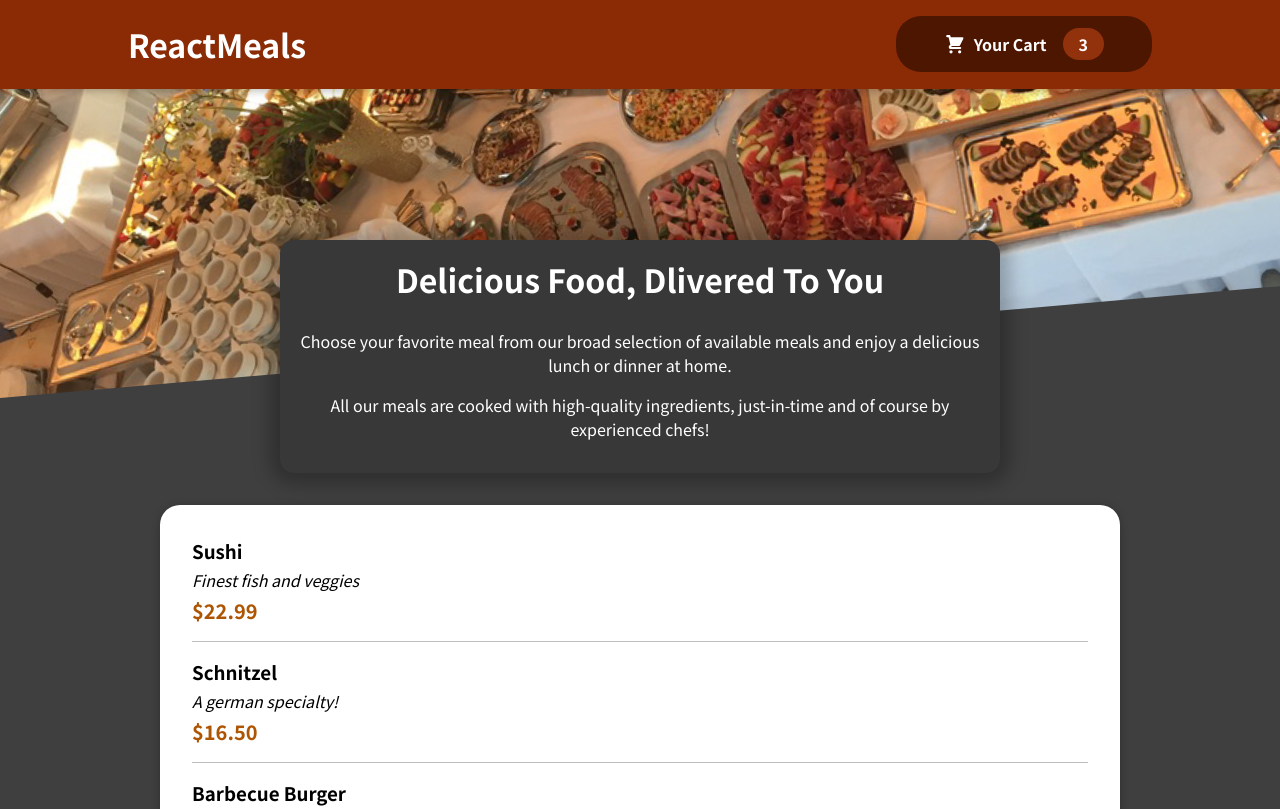
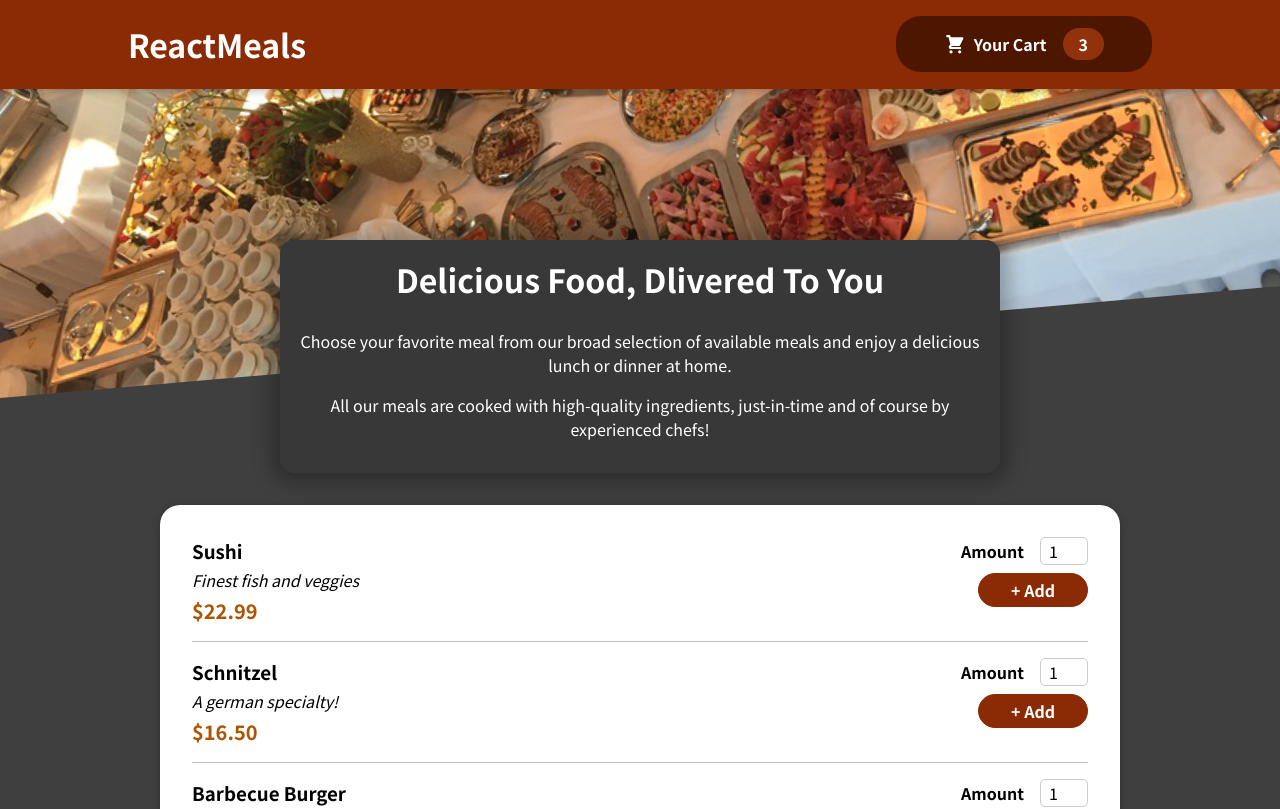
Before and after one commit to yishakw/Food-order-app, a React (Create React App) app: page / in a window 1280 px wide. Shown: the top 809 px of the page. Built offline with nearby package versions, Linux system fonts and the light colour scheme.

Commit message:
added a form input

```diff
--- a/src/Components/Meals/AvailableMeals.js
+++ b/src/Components/Meals/AvailableMeals.js
@@ -35,6 +35,7 @@ function AvailableMeals() {
       name={meal.name}
       description={meal.description}
       price={meal.price}
+      id={meal.id}
     />
   ));
   return (
--- a/src/Components/Meals/MealItem/MealItem.js
+++ b/src/Components/Meals/MealItem/MealItem.js
@@ -1,4 +1,5 @@
 import classes from "./MealItem.module.css";
+import MealItemForm from "./MealItemForm";
 
 function MealItem(props) {
   const price = `$${props.price.toFixed(2)}`;
@@ -11,6 +12,9 @@ function MealItem(props) {
         <div className={classes.description}>{props.description}</div>
         <div className={classes.price}>{price}</div>
       </div>
+      <div>
+        <MealItemForm />
+      </div>
     </li>
   );
 }
--- /dev/null
+++ b/src/Components/Meals/MealItem/MealItemForm.js
@@ -0,0 +1,22 @@
+import classes from "./MealItemForm.module.css";
+import Input from "../../UI/Input";
+const MealItemForm = (props) => {
+  return (
+    <form className={classes.form}>
+      <Input
+        input={{
+          type: "number",
+          id: "amount" + props.id,
+          min: "1",
+          max: "5",
+          step: "1",
+          defaultValue: "1",
+        }}
+        label="Amount"
+      />
+      <button>+ Add</button>
+    </form>
+  );
+};
+
+export default MealItemForm;
--- /dev/null
+++ b/src/Components/Meals/MealItem/MealItemForm.module.css
@@ -0,0 +1,20 @@
+.form {
+  text-align: right;
+}
+
+.form button {
+  font: inherit;
+  cursor: pointer;
+  background-color: #8a2b06;
+  border: 1px solid #8a2b06;
+  color: white;
+  padding: 0.25rem 2rem;
+  border-radius: 20px;
+  font-weight: bold;
+}
+
+.form button:hover,
+.form button:active {
+  background-color: #641e03;
+  border-color: #641e03;
+}
--- /dev/null
+++ b/src/Components/UI/Input.js
@@ -0,0 +1,11 @@
+import classes from "./Input.module.css";
+const Input = (props) => {
+  return (
+    <div className={classes.input}>
+      <label htmlFor={props.input.id}>{props.label}</label>
+      <input {...props.input} />
+    </div>
+  );
+};
+
+export default Input;
--- /dev/null
+++ b/src/Components/UI/Input.module.css
@@ -0,0 +1,18 @@
+.input {
+  display: flex;
+  align-items: center;
+  margin-bottom: 0.5rem;
+}
+
+.input label {
+  font-weight: bold;
+  margin-right: 1rem;
+}
+
+.input input {
+  width: 3rem;
+  border-radius: 5px;
+  border: 1px solid #ccc;
+  font: inherit;
+  padding-left: 0.5rem;
+}
```
Also changed, not shown: 1 other file (tests, documents, lock files or other folders).
